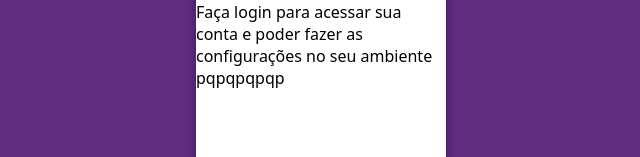
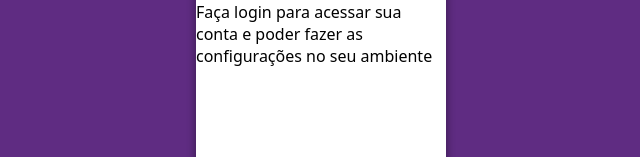
Before and after one commit to mailaaires/projeto-login, a plain HTML site: page index.html in a window 1280 px wide. Shown: the part 404-561 px from the top of the page, without its empty margins (319-959 px from the left). Drawn offline with Linux system fonts and the light colour scheme.

Commit message:
Update index.html

```diff
--- a/index.html
+++ b/index.html
@@ -17,7 +17,7 @@
                 <h1>Login</h1>
                 <p>Seja Bem-Vindo(a) novamente. Faça login para acessar sua conta e poder fazer as configurações no seu ambiente</p>
                 <form action="login.php" method="post">
-pqpqpqpqp
+
                 </form>
 
             </div>
```
